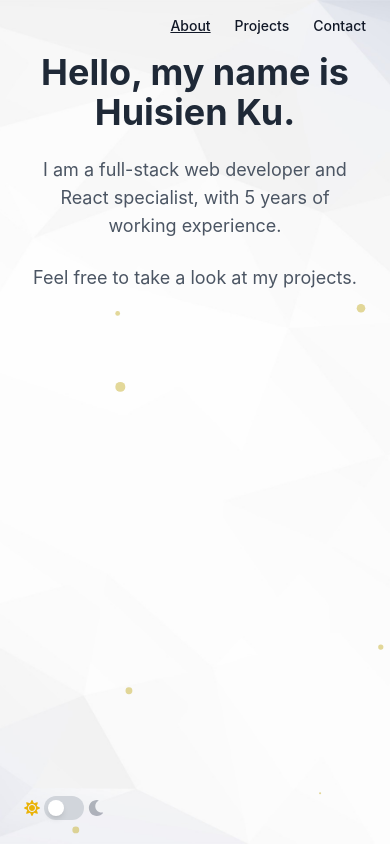
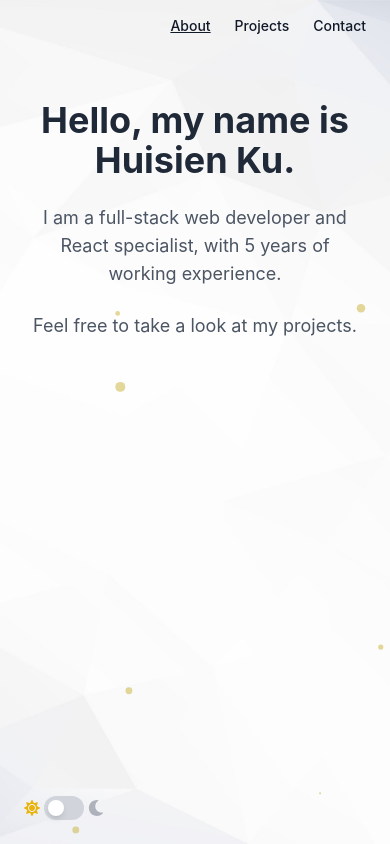
Before and after one commit to kuhuisien/portfolio-frontend, a React (Vite) app: page / in a window 390 px wide. Built offline with nearby package versions, Linux system fonts and the light colour scheme.

Commit message:
adjust styling

```diff
--- a/src/App/App.jsx
+++ b/src/App/App.jsx
@@ -16,7 +16,7 @@ function App() {
 
         <LayoutContainer>
           <CustomCursor />
-          <NavigationBar className="row-start-1" />
+          <NavigationBar />
           <div className="row-start-2 overflow-x-hidden overflow-y-auto">
             <Routes>
               <Route path="/" element={<About />} />
@@ -24,7 +24,7 @@ function App() {
         <Route path="/contact" element={<Contact />} /> */}
             </Routes>
           </div>
-          <ThemeToggle className="row-start-3" />
+          <ThemeToggle />
         </LayoutContainer>
       </Router>
     </ThemeProvider>
--- a/src/common/components/ThemeToggle.jsx
+++ b/src/common/components/ThemeToggle.jsx
@@ -7,7 +7,7 @@ const ThemeToggle = () => {
 
   return (
     <div
-      className="hoverable flex items-center space-x-1 p-6"
+      className="row-start-3 hoverable flex items-center space-x-1 p-6"
       onClick={toggleTheme}
     >
       {/* sun icon */}
--- a/src/pages/About.jsx
+++ b/src/pages/About.jsx
@@ -16,7 +16,7 @@ const About = () => {
   }, []);
 
   return (
-    <div className="lg:py-28 px-6 flex flex-col items-center justify-center">
+    <div className="py-12 lg:py-28 px-6 flex flex-col items-center justify-center">
       <div className="text-center max-w-2xl space-y-6">
         <motion.h1
           className="text-4xl font-bold text-gray-800 dark:text-white"
```
